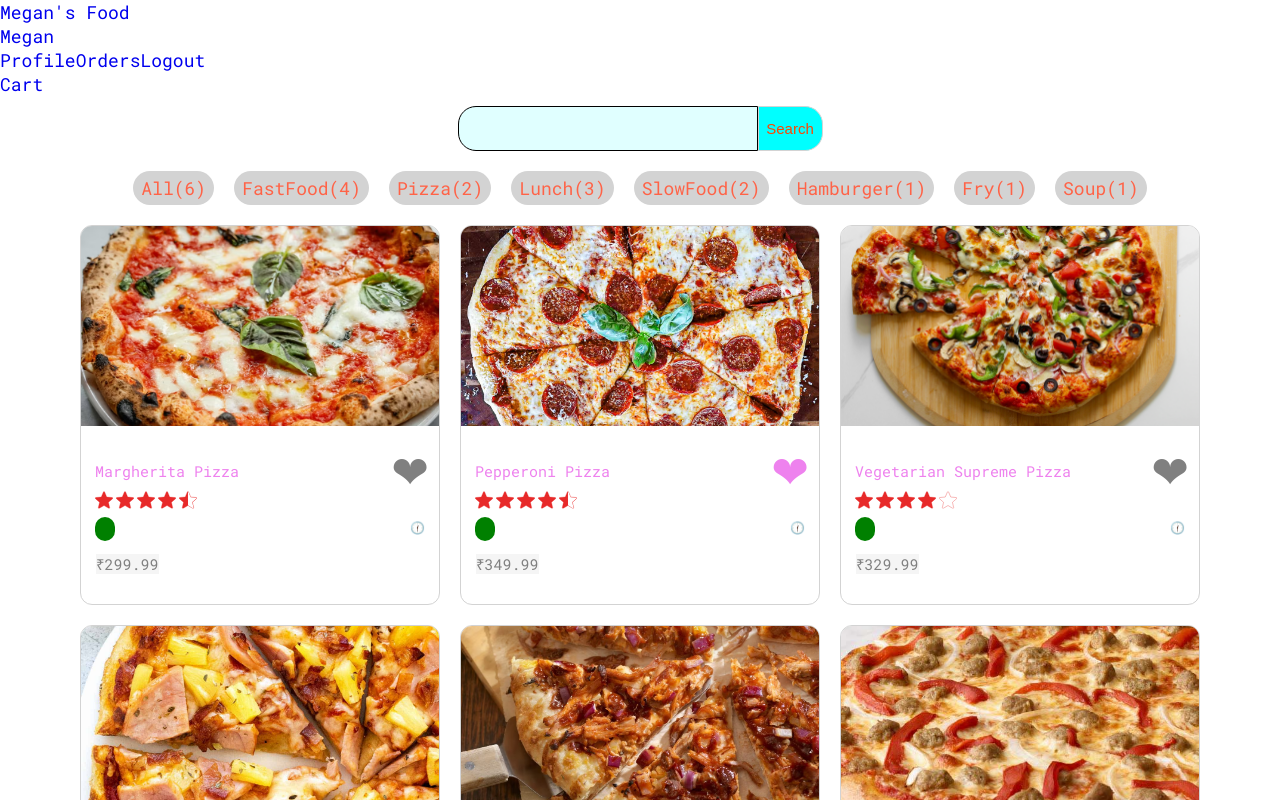
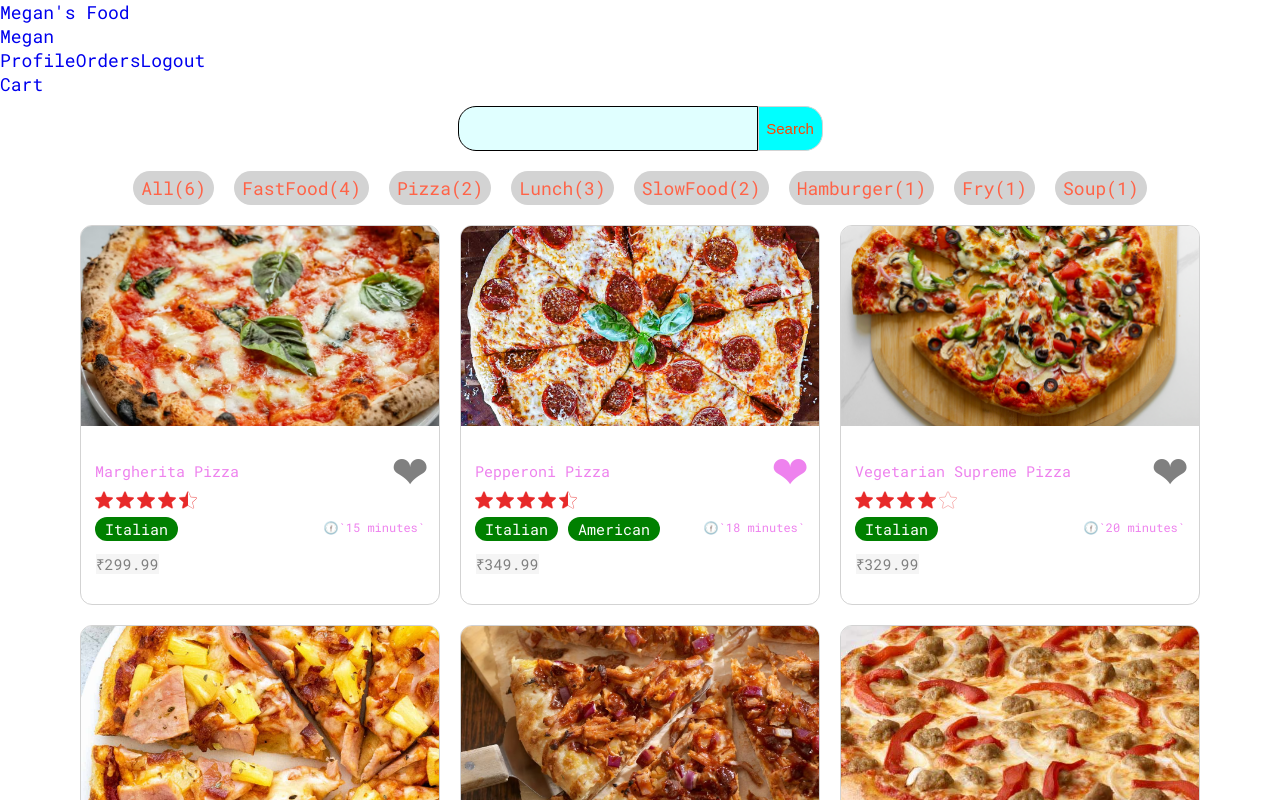
Before and after one commit to CodeMegan27/Food-Ordering-Website, a React (Create React App) app: page / in a window 1280 px wide. Shown: the top 800 px of the page. Built offline with nearby package versions, Linux system fonts and the light colour scheme.

Commit message:
Changes made

```diff
--- a/src/components/Thumnails/Thumbnails.module.css
+++ b/src/components/Thumnails/Thumbnails.module.css
@@ -55,13 +55,10 @@
 
 .origins span{
     border-radius: 18px;
-    background-color: green;
+    background-color: #008000;
     padding: 2px 10px;
     color: white;
-}
-
-.origins {
-    flex: 9;
+    margin: 0 10px 0 0;
 }
 
 .cook_time {
--- a/src/components/Thumnails/Thumnails.js
+++ b/src/components/Thumnails/Thumnails.js
@@ -28,11 +28,15 @@ export default function Thumnails({ foods }) {
               </div>
               <div className={classes.product_item_footer}>
                 <div className={classes.origins}>
-                  <span>{food.origin}</span>
+                  {
+                    food.origins.map(origin => (
+                      <span key={origin}>{origin}</span>
+                    ))
+                  }
                 </div>
                 <div className={classes.cook_time}>
                   <span>🕧</span>
-                  {food.cookTime}
+                  `{food.cooktime} minutes`
                 </div>
               </div>
               <div className={classes.price}>
@@ -47,3 +51,4 @@ export default function Thumnails({ foods }) {
 }
 
 // ❤️
+//<span>{food.origins}</span>
```
